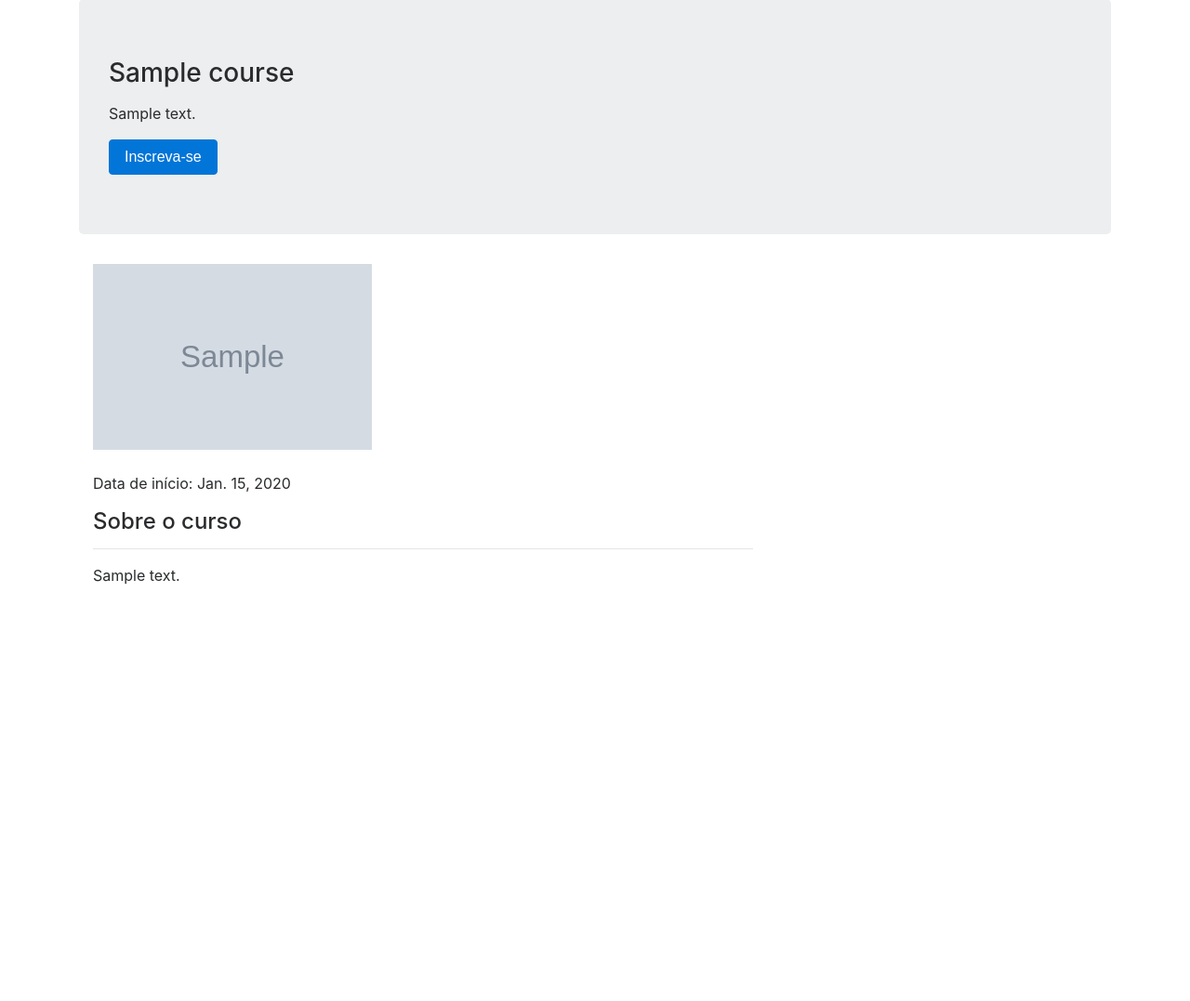
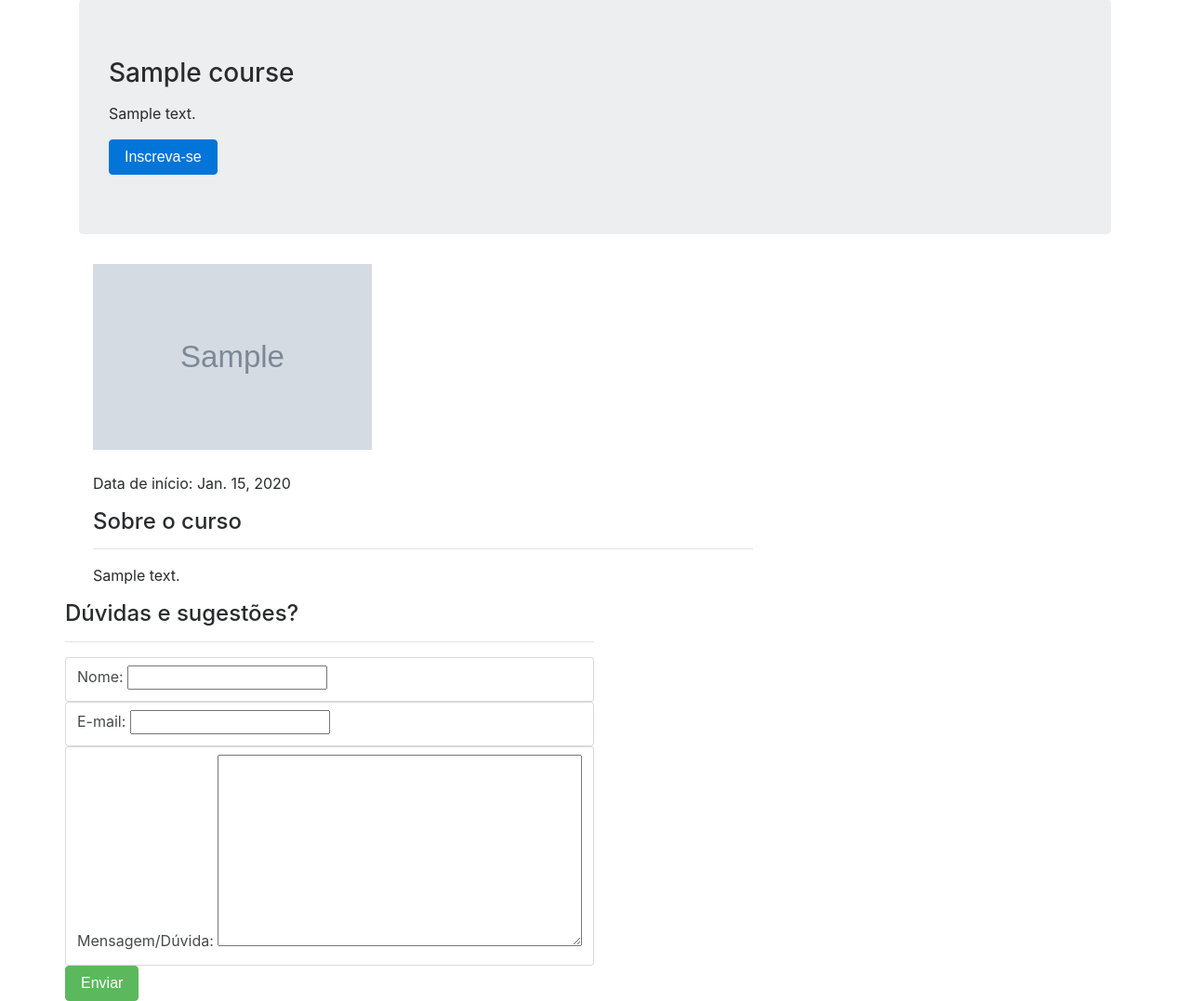
Before and after one commit to arferreira/appcourses, a Django app: template appcourse/templates/courses/course_detail.html in a window 1280 px wide. Shown: the part 57-1134 px from the top of the page at 93% size. Before the commit the page ends 686 px from the top, so only its background shows below. Run offline with Django 3.2, Linux system fonts and the light colour scheme; the template is opened without the code that fills it: values that come from a table or form of the project are taken from there, others are empty; tables that the repository leaves empty hold one stand-in row (values such as "Sample post"); grey boxes marked "Sample" are stand-in pictures; parts of the project's set-up code (start-up, migrations or seed data) failed here and were passed over; some libraries are stand-ins or nearby versions.

Commit message:
Adjusting form contact to course

```diff
--- /dev/null
+++ b/appcourse/courses/forms.py
@@ -0,0 +1,9 @@
+from django import forms
+
+class ContactCourse(forms.Form):
+    name = forms.CharField(label='Nome', max_length=100)
+    email = forms.EmailField(label='E-mail')
+    message = forms.CharField(
+        label='Mensagem/Dúvida',
+        widget=forms.Textarea,
+        )
--- a/appcourse/courses/views.py
+++ b/appcourse/courses/views.py
@@ -1,5 +1,6 @@
 from django.shortcuts import render, get_object_or_404
 from .models import Course
+from .forms import ContactCourse
 
 def courses(request):
     courses = Course.objects.all()
@@ -20,8 +21,10 @@ def course_detail(request, pk):
 
 def course_detail(request, slug):
     course = get_object_or_404(Course, slug=slug)
+    form = ContactCourse()
     context = {
         'course': course,
+        'form': form,
     }
     template_name = 'courses/course_detail.html'
     return render(request, template_name, context)
--- a/appcourse/templates/courses/course_detail.html
+++ b/appcourse/templates/courses/course_detail.html
@@ -19,5 +19,28 @@
         <p>{{ course.about|linebreaks }}</p>
       </div>
     </div>
+    <div class="row">
+      <div class="col-sm-12">
+        <h4>Dúvidas e sugestões?</h4>
+        <hr>
+        <form class="" action="" method="post">
+          {% csrf_token %}
+          <fieldset>
+            {% for field in form %}
+              <div class="form-control">
+                {{ field.label_tag }}
+                {{ field }}
+                {% if field.errors %}
+                  <ul class="errors">
+                    {{ field.errors }}
+                  </ul>
+                {% endif %}
+              </div>
+            {% endfor %}
+          </fieldset>
+        <input type="submit" class="btn btn-success" name="" value="Enviar">
+        </form>
+      </div>
+    </div>
   </div>
 {% endblock %}
```
